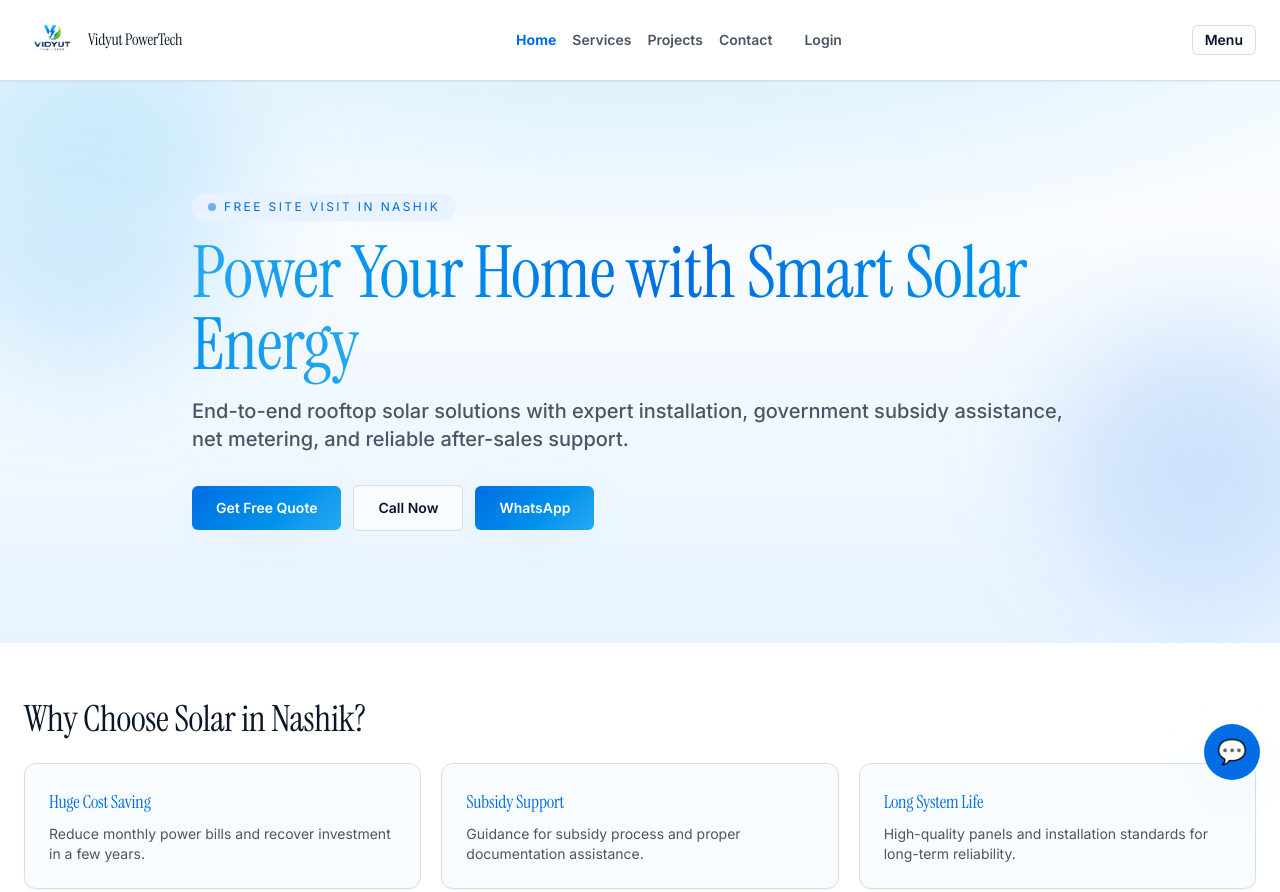
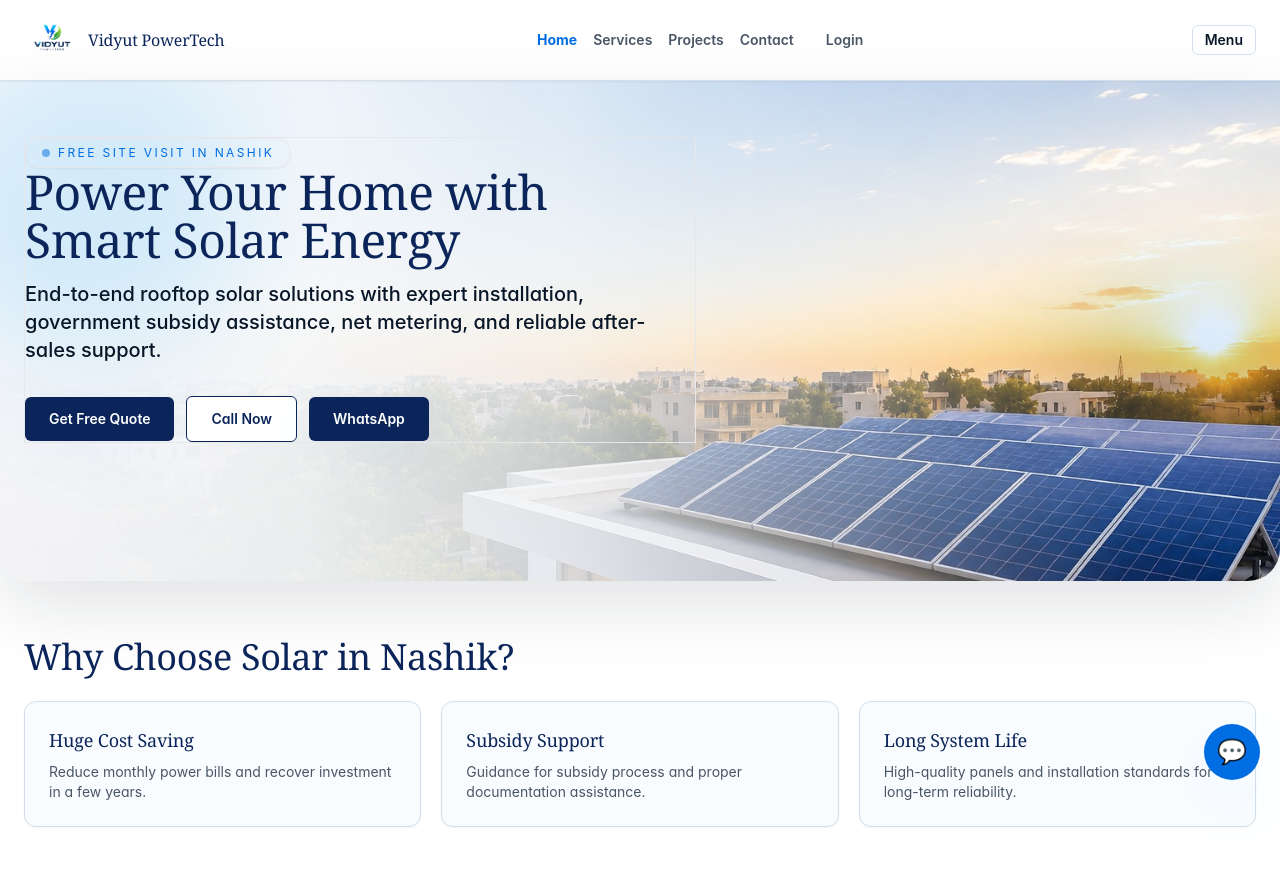
Before and after one commit to anuj-sanap/Vidyut_solars, a website: page public/index.html in a window 1280 px wide. Shown: the top 892 px of the page. Drawn offline with Linux system fonts and the light colour scheme; no server answers.

Commit message:
Update project

```diff
--- a/public/css/styles.css
+++ b/public/css/styles.css
@@ -1,7 +1,35 @@
 .hero-bg {
-  --hero-bg-image: url("https://images.unsplash.com/photo-1509391366360-2e959784a276?auto=format&fit=crop&w=1800&q=80");
-  background-image: var(--gradient-hero);
+  --hero-bg-image: url("/bg_landing.jpeg");
+  position: relative;
+  isolation: isolate;
+  min-height: 500px;
+  background-image:
+    linear-gradient(
+      90deg,
+      rgba(248, 248, 252, 0.98) 0%,
+      rgba(248, 250, 252, 0.94) 24%,
+      rgba(248, 250, 252, 0.80) 44%,
+      rgba(248, 250, 252, 0.42) 68%,
+      rgba(248, 250, 252, 0.06) 88%,
+      rgba(248, 250, 252, 0) 100%
+    ),
+    var(--hero-bg-image);
+  background-size: cover;
+  background-position: center;
+  background-repeat: no-repeat;
+  border-bottom-left-radius: 2rem;
+  border-bottom-right-radius: 2rem;
+  box-shadow: 0 24px 70px rgba(15, 23, 42, 0.12);
   transition: background-image 0.7s ease-in-out;
+}
+
+.hero-bg::after {
+  content: "";
+  position: absolute;
+  inset: 0;
+  background: radial-gradient(circle at top left, rgba(255, 255, 255, 0.22), transparent 40%);
+  pointer-events: none;
+  z-index: 0;
 }
 
 .hero-accent {
@@ -27,6 +55,12 @@
   background: oklch(0.55 0.20 255 / 0.15);
 }
 
+.hero-content {
+  position: relative;
+  z-index: 1;
+  animation: fade-in 0.9s ease-out both;
+}
+
 .hero-stat {
   border: 1px solid oklch(0.90 0.02 250);
   background: oklch(0.99 0.005 250 / 0.8);
@@ -35,20 +69,52 @@
   padding: 0.8rem;
 }
 
-.hero-logo {
-  filter: drop-shadow(var(--shadow-glow));
+.btn-primary,
+.btn-primary:hover,
+.btn-primary:focus {
+  background-color: #0B255A !important;
+  background-image: none !important;
+  color: #ffffff !important;
+  border-color: #0B255A !important;
 }
 
-.hero-headline-enter {
-  animation: fade-in 0.8s ease-out forwards;
+.btn-secondary,
+.btn-secondary:hover,
+.btn-secondary:focus {
+  background-color: #ffffff !important;
+  color: #0B255A !important;
+  border-color: #0B255A !important;
+}
+
+h1,
+h2,
+h3,
+.font-display,
+.hero-headline-gradient {
+  color: #0B255A !important;
+}
+
+.hero-headline-gradient {
+  background: none !important;
+  -webkit-text-fill-color: #0B255A !important;
 }
 
 @media (max-width: 768px) {
+  .hero-bg {
+    border-bottom-left-radius: 1.25rem;
+    border-bottom-right-radius: 1.25rem;
+  }
+
   .hero-accent-blue,
   .hero-accent-sky {
     width: 180px;
     height: 180px;
     filter: blur(40px);
+  }
+
+  .hero-content {
+    max-width: none;
+    padding: 1.5rem;
   }
 }
 
--- a/public/index.html
+++ b/public/index.html
@@ -23,7 +23,7 @@
     <meta name="twitter:description" content="Book a free site visit and get a transparent solar estimate for your home or business in Nashik." />
     <link rel="preconnect" href="https://fonts.googleapis.com" />
     <link rel="preconnect" href="https://fonts.gstatic.com" crossorigin />
-    <link href="https://fonts.googleapis.com/css2?family=Instrument+Serif:ital@0;1&family=Inter:opsz,wght@14..32,400..700&display=swap" rel="stylesheet" />
+    <link href="https://fonts.googleapis.com/css2?family=Manrope:wght@400;500;600;700;800&family=Playfair+Display:wght@600;700;800&display=swap" rel="stylesheet" />
     <link rel="stylesheet" href="/css/tailwind.css" />
     <link rel="stylesheet" href="/css/styles.css" />
   </head>
@@ -33,16 +33,16 @@
     <header class="hero-bg relative overflow-hidden">
       <div aria-hidden="true" class="hero-accent hero-accent-blue"></div>
       <div aria-hidden="true" class="hero-accent hero-accent-sky"></div>
-      <section class="relative z-10 mx-auto max-w-7xl px-4 py-16 text-left md:px-6 md:py-28">
-        <div class="mx-auto max-w-4xl text-left">
-          <p class="label-micro mb-4 inline-flex items-center gap-2 rounded-full bg-muted px-4 py-1.5">
+      <section class="relative z-10 mx-auto flex min-h-[500px] max-w-7xl items-center px-4 py-14 text-left md:px-6 md:py-16 lg:min-h-[560px] lg:py-20">
+        <div class="hero-content w-full max-w-2xl rounded-[1.75rem] border border-white/70 bg-white/70 p-7 shadow-[0_24px_80px_rgba(15,23,42,0.16)] backdrop-blur-xl sm:p-9 lg:p-12">
+          <p class="label-micro mb-5 inline-flex items-center gap-2 rounded-full border border-white/70 bg-white/80 px-4 py-1.5 shadow-sm">
             <span class="status-dot"></span>
             Free Site Visit in Nashik
           </p>
-          <h1 class="hero-headline-enter font-display text-4xl leading-tight sm:text-5xl md:text-7xl">
+          <h1 class="hero-headline-enter font-display text-4xl leading-[1.05] sm:text-5xl md:text-6xl lg:text-7xl">
             <span class="hero-headline-gradient">Power Your Home with Smart Solar Energy</span>
           </h1>
-          <p class="mt-4 text-base font-medium text-muted-foreground sm:text-lg md:text-xl">
+          <p class="mt-4 max-w-xl text-base font-medium text-slate-700 sm:text-lg md:text-xl">
             End-to-end rooftop solar solutions with expert installation, government subsidy assistance, net metering, and reliable after-sales support.
           </p>
           <div class="mt-8 flex flex-col items-stretch justify-start gap-3 sm:flex-row sm:flex-wrap sm:items-center">
```
Also changed, not shown: tailwind.config.js (+4 -4 lines), public/bg_landing.jpeg (added), public/css/tailwind-input.css.
